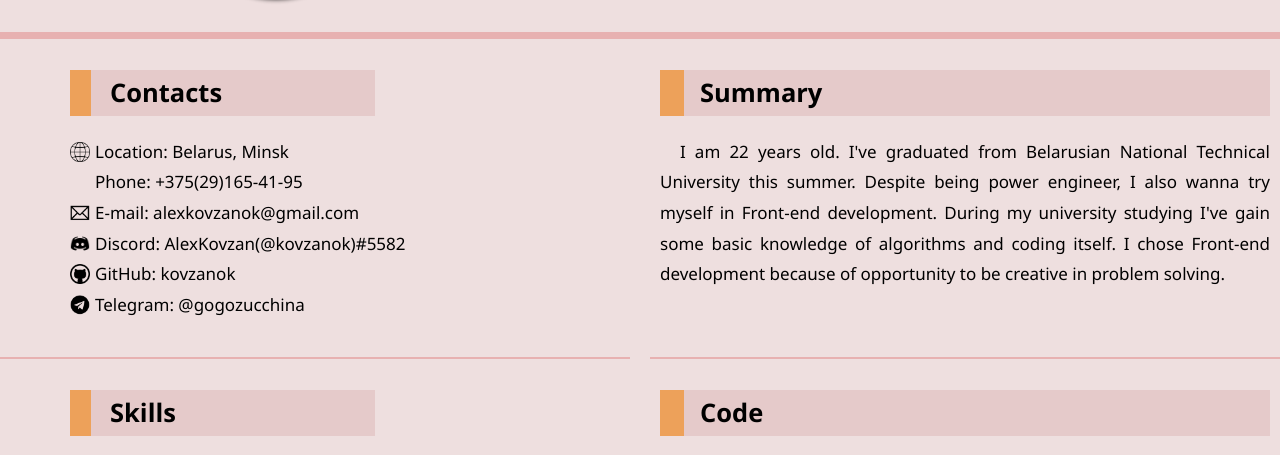
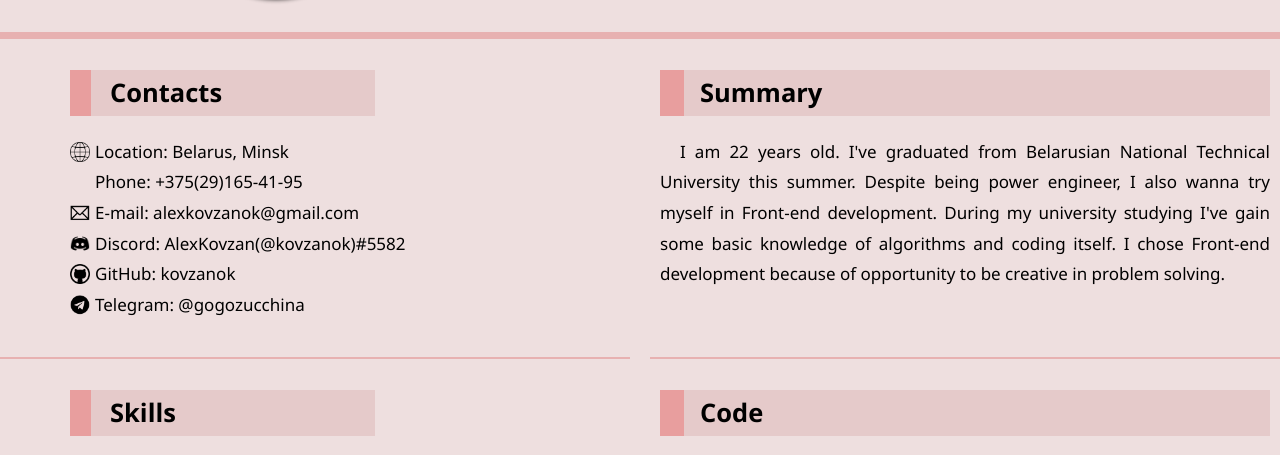
Before and after one commit to kovzanok/rsschool-cv, a plain HTML site: page index.html in a window 1280 px wide. Shown: the part 326-781 px from the top of the page. Drawn offline with Linux system fonts and the light colour scheme.

Commit message:
fix: change minor decoration color

```diff
--- a/style.css
+++ b/style.css
@@ -55,10 +55,6 @@
     transition: width 0.3s;
 }
 
-.main{
-
-}
-
 .main-container{
     display: flex;
     flex-wrap: wrap;
@@ -86,7 +82,7 @@
 .section-title{
     padding-left: 40px;
 
-    background: linear-gradient(90deg, #eda15a 0 4%, #e5caca 4% 100%);
+    background: linear-gradient(90deg, #E89E9E 0 4%, #e5caca 4% 100%);
 }
 
 .profile-title{
@@ -114,7 +110,7 @@
 .list-title{
     margin-left: 60px;
     width: 50%;
-    background: linear-gradient(90deg, #eda15a 0 7%, #e5caca 7% 100%);
+    background: linear-gradient(90deg, #E89E9E 0 7%, #e5caca 7% 100%);
 }
 
 .profile-pic{
```
